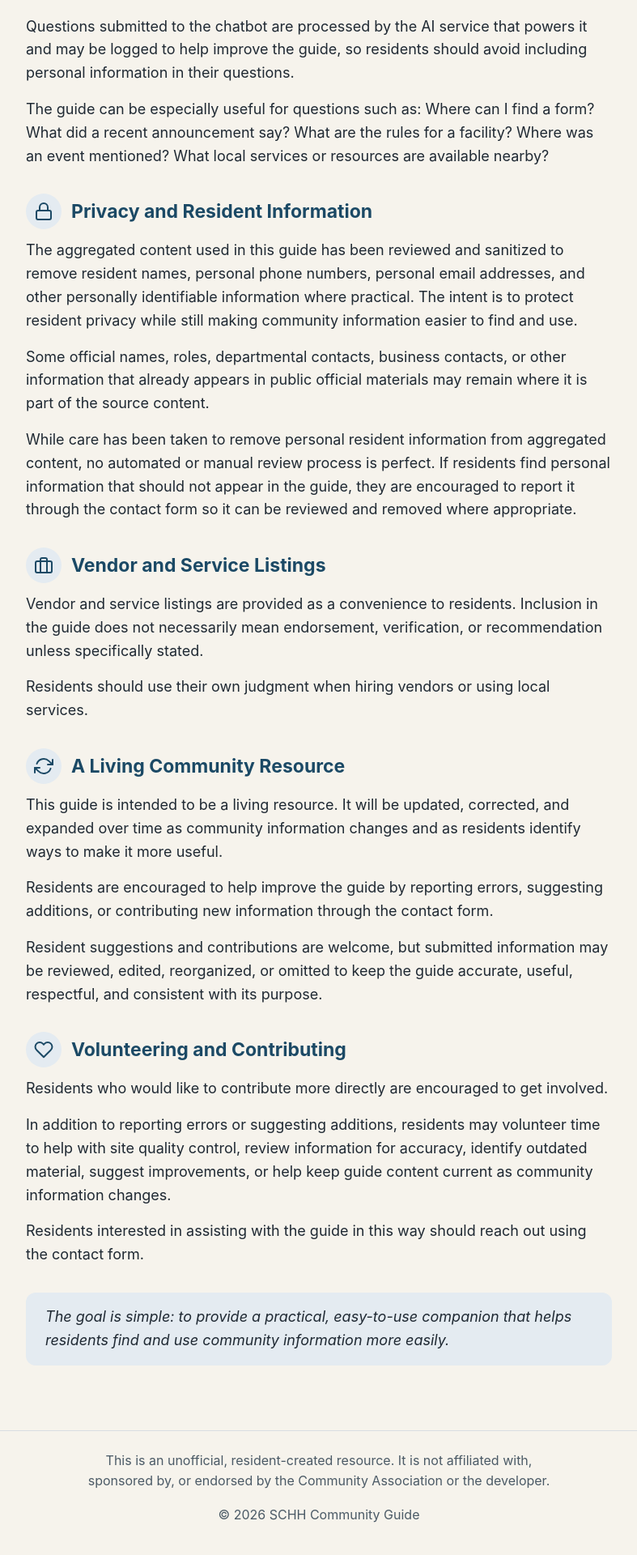
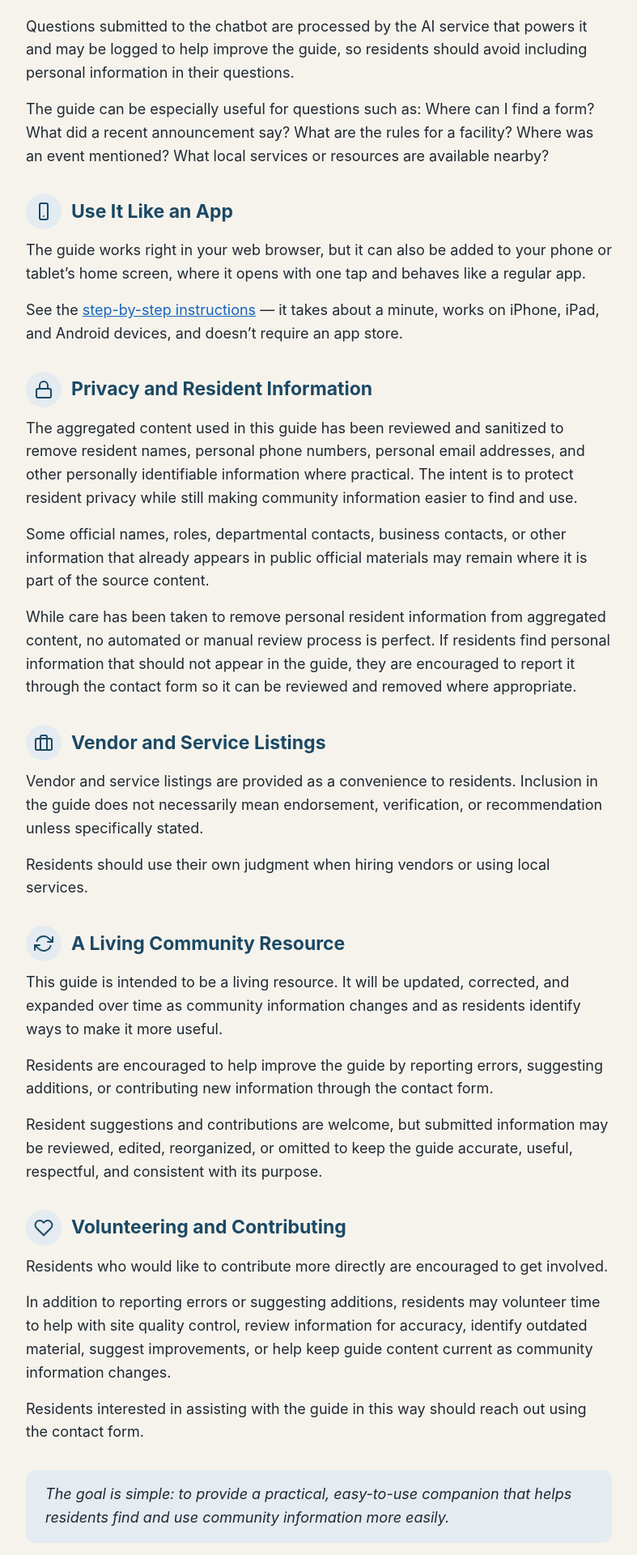
Before and after one commit to rsnyder/schh-info, a Jekyll site: the page built from about/index.html, in a window 1280 px wide. Shown: the part 2083-4003 px from the top of the page at 81% size, without its empty margins (246-1033 px from the left). Built offline with Jekyll 4.4.1, drawn with Linux system fonts in a browser that asks for light colours; some of the changed text lies outside the part shown.

Commit message:
Add senior-friendly install instructions at /install/
Step-by-step 'Put the Guide on Your Phone' page: numbered steps with
inline pictures of the exact buttons (iOS share, Android three-dot
menu), plain language, no jargon. Detects the visitor's device and
shows only the matching instructions with a button to switch;
recognizes when it's already running installed. Linked from every
page footer and a new 'Use It Like an App' About section; precached
for offline.

Co-Authored-By: Claude Fable 5 <noreply@anthropic.com>

```diff
--- a/_data/about.yml
+++ b/_data/about.yml
@@ -51,6 +51,13 @@ sections:
 
       The guide can be especially useful for questions such as: Where can I find a form? What did a recent announcement say? What are the rules for a facility? Where was an event mentioned? What local services or resources are available nearby?
 
+  - icon: smartphone
+    heading: "Use It Like an App"
+    body: |-
+      The guide works right in your web browser, but it can also be added to your phone or tablet's home screen, where it opens with one tap and behaves like a regular app.
+
+      See the [step-by-step instructions](/install/) — it takes about a minute, works on iPhone, iPad, and Android devices, and doesn't require an app store.
+
   - icon: lock
     heading: "Privacy and Resident Information"
     body: |-
--- a/_includes/footer.html
+++ b/_includes/footer.html
@@ -1,4 +1,7 @@
 <footer class="site-footer">
+    {% unless page.slug == "install" %}
+    <p><a href="/install/">How to put this Guide on your phone</a></p>
+    {% endunless %}
     <p class="disclaimer">{{ site.footer.disclaimer }}</p>
     <p>&copy; {{ 'now' | date: "%Y" }} {{ site.title }}</p>
 </footer>
--- a/_includes/icon.html
+++ b/_includes/icon.html
@@ -46,6 +46,14 @@ Lucide-style 24x24 outline glyphs, stroke = currentColor.
   <polyline points="23,4 23,10 17,10"/><polyline points="1,20 1,14 7,14"/><path d="M3.51 9a9 9 0 0 1 14.85-3.36L23 10M1 14l4.64 4.36A9 9 0 0 0 20.49 15"/>
 {%- when "chevron-down" -%}
   <polyline points="6,9 12,15 18,9"/>
+{%- when "smartphone" -%}
+  <rect x="7" y="2" width="10" height="20" rx="2"/><line x1="12" y1="18" x2="12.01" y2="18"/>
+{%- when "share-ios" -%}
+  <path d="M4 12v8a2 2 0 0 0 2 2h12a2 2 0 0 0 2-2v-8"/><polyline points="16,6 12,2 8,6"/><line x1="12" y1="2" x2="12" y2="15"/>
+{%- when "more-vert" -%}
+  <circle cx="12" cy="5" r="1"/><circle cx="12" cy="12" r="1"/><circle cx="12" cy="19" r="1"/>
+{%- when "plus-square" -%}
+  <rect x="3" y="3" width="18" height="18" rx="2"/><line x1="12" y1="8" x2="12" y2="16"/><line x1="8" y1="12" x2="16" y2="12"/>
 {%- when "heart" -%}
   <path d="M20.84 4.61a5.5 5.5 0 0 0-7.78 0L12 5.67l-1.06-1.06a5.5 5.5 0 0 0-7.78 7.78l1.06 1.06L12 21.23l7.78-7.78 1.06-1.06a5.5 5.5 0 0 0 0-7.78z"/>
 {%- else -%}
--- a/css/app.css
+++ b/css/app.css
@@ -262,6 +262,49 @@ img, svg { max-width: 100%; }
 }
 .form-field textarea { line-height: 1.5; }
 
+/* --------------------------------------------------------- install page */
+.install-section { margin-bottom: var(--space-6); }
+.install-section h2 {
+  display: flex; align-items: center; gap: var(--space-2);
+  color: var(--color-primary); font-size: var(--text-xl);
+}
+.install-note { color: var(--color-muted); }
+.install-steps { list-style: none; counter-reset: step; margin: 0; padding: 0; }
+.install-steps li {
+  counter-increment: step;
+  display: flex; align-items: flex-start; gap: var(--space-3);
+  padding: var(--space-3) 0;
+  border-bottom: 1px dashed var(--color-line);
+}
+.install-steps li::before {
+  content: counter(step);
+  flex: none; width: 36px; height: 36px; border-radius: 50%;
+  background: var(--color-primary); color: #fff;
+  font-weight: 700; font-size: var(--text-lg);
+  display: flex; align-items: center; justify-content: center;
+}
+.install-steps p { margin: 0; }
+.install-glyph {
+  display: inline-flex; vertical-align: -4px;
+  padding: 2px 5px;
+  border: 1px solid var(--color-line); border-radius: 6px;
+  background: var(--color-surface); color: var(--color-primary);
+}
+.install-glyph .icon { width: 20px; height: 20px; }
+.install-appicon {
+  width: 24px; height: 24px; vertical-align: -5px; border-radius: 6px;
+}
+.install-installed {
+  background: #E9F4EC;
+  border: 1px solid var(--color-success);
+  border-radius: var(--radius);
+  padding: var(--space-4) var(--space-5);
+  margin-bottom: var(--space-5);
+}
+.install-installed p { margin: 0; }
+.install-switch { margin-bottom: var(--space-6); }
+.install-faq li { margin-bottom: var(--space-2); }
+
 /* ---------------------------------------------------------------- footer */
 .site-footer {
   margin-top: var(--space-6);
--- /dev/null
+++ b/install/index.html
@@ -0,0 +1,140 @@
+---
+layout: app
+slug: install
+title: Put the Guide on Your Phone
+description: "Step-by-step instructions for adding the SCHH Community Guide to your phone's home screen, so it opens like a regular app."
+---
+<div class="container prose">
+    <header class="page-header">
+        <h1>Put the Guide on Your Phone</h1>
+        <p class="subheading">In about a minute, the Guide can sit on your
+           home screen and open with one tap &mdash; just like a regular app.
+           No app store needed, and it&rsquo;s free.</p>
+    </header>
+
+    <div class="install-installed" id="install-done" hidden>
+        <p><strong>Good news &mdash; you&rsquo;re already using the installed
+           app!</strong> You can find it on your home screen any time by
+           looking for the blue &ldquo;SCHH Guide&rdquo; icon.</p>
+    </div>
+
+    <section class="install-section" id="install-iphone">
+        <h2>{% include icon.html name="smartphone" %} On an iPhone or iPad</h2>
+        <p class="install-note">Use the <strong>Safari</strong> browser
+           (the compass icon) for these steps.</p>
+        <ol class="install-steps">
+            <li>
+                <p>Open <strong>schh.info</strong> in Safari &mdash; you may
+                   already be there right now.</p>
+            </li>
+            <li>
+                <p>Tap the <strong>Share</strong> button. It looks like a
+                   little box with an arrow pointing up
+                   <span class="install-glyph">{% include icon.html name="share-ios" %}</span>
+                   and sits at the bottom of the screen (top right on an iPad).</p>
+            </li>
+            <li>
+                <p>A menu will slide up. Scroll down the menu until you see
+                   <strong>&ldquo;Add to Home Screen&rdquo;</strong>
+                   <span class="install-glyph">{% include icon.html name="plus-square" %}</span>
+                   and tap it.</p>
+            </li>
+            <li>
+                <p>Tap the blue <strong>Add</strong> in the top-right corner.</p>
+            </li>
+            <li>
+                <p>That&rsquo;s it! Look on your home screen for the blue
+                   <strong>SCHH Guide</strong> icon
+                   <img src="/img/icon-32.png" alt="" class="install-appicon">
+                   and tap it whenever you have a question.</p>
+            </li>
+        </ol>
+    </section>
+
+    <section class="install-section" id="install-android">
+        <h2>{% include icon.html name="smartphone" %} On an Android phone or tablet</h2>
+        <p class="install-note">Use the <strong>Chrome</strong> browser
+           (the red, yellow, green and blue circle) for these steps.</p>
+        <ol class="install-steps">
+            <li>
+                <p>Open <strong>schh.info</strong> in Chrome &mdash; you may
+                   already be there right now.</p>
+            </li>
+            <li>
+                <p>Tap the <strong>menu</strong> button. It looks like three
+                   dots stacked on top of each other
+                   <span class="install-glyph">{% include icon.html name="more-vert" %}</span>
+                   and sits in the top-right corner.</p>
+            </li>
+            <li>
+                <p>In the menu, tap <strong>&ldquo;Add to Home
+                   screen&rdquo;</strong> (on some phones it says
+                   <strong>&ldquo;Install app&rdquo;</strong>).</p>
+            </li>
+            <li>
+                <p>Tap <strong>Install</strong> (or <strong>Add</strong>) to
+                   confirm.</p>
+            </li>
+            <li>
+                <p>That&rsquo;s it! Look on your home screen for the blue
+                   <strong>SCHH Guide</strong> icon
+                   <img src="/img/icon-32.png" alt="" class="install-appicon">
+                   and tap it whenever you have a question.</p>
+            </li>
+        </ol>
+    </section>
+
+    <button type="button" class="btn install-switch" id="install-switch" hidden></button>
+
+    <section class="install-section install-faq">
+        <h2>Good to know</h2>
+        <ul>
+            <li>The first time you open the Guide from your home screen, it
+                may ask you to sign in with your email again. That only
+                happens once.</li>
+            <li>The icon doesn&rsquo;t take up storage space like a regular
+                app, and there&rsquo;s nothing to update &mdash; you always
+                get the newest version automatically.</li>
+            <li>Changed your mind? Press and hold the icon and choose
+                <strong>Remove</strong> / <strong>Delete</strong>, just like
+                any other app. The website keeps working either way.</li>
+            <li>Stuck? <a href="/contact/">Send us a message</a> and
+                we&rsquo;ll walk you through it.</li>
+        </ul>
+    </section>
+</div>
+
+<script>
+(function () {
+    /* Show only the instructions for the visitor's own device, with a
+       button to see the other kind. Without JavaScript, both sections
+       simply remain visible. */
+    var ua = navigator.userAgent;
+    var isIOS = /iPhone|iPad|iPod/.test(ua)
+        || (navigator.platform === "MacIntel" && navigator.maxTouchPoints > 1);
+    var isAndroid = /Android/.test(ua);
+    var iphone = document.getElementById("install-iphone");
+    var android = document.getElementById("install-android");
+    var swap = document.getElementById("install-switch");
+
+    if (matchMedia("(display-mode: standalone)").matches || navigator.standalone) {
+        document.getElementById("install-done").hidden = false;
+    }
+    if (!isIOS && !isAndroid) return;   /* desktop: show both */
+
+    var shown = isIOS ? iphone : android;
+    var hidden = isIOS ? android : iphone;
+    hidden.hidden = true;
+    swap.hidden = false;
+    swap.textContent = isIOS
+        ? "See Android instructions instead"
+        : "See iPhone and iPad instructions instead";
+    swap.addEventListener("click", function () {
+        var h = hidden; hidden = shown; shown = h;
+        shown.hidden = false; hidden.hidden = true;
+        swap.textContent = (shown === iphone)
+            ? "See Android instructions instead"
+            : "See iPhone and iPad instructions instead";
+    });
+})();
+</script>
--- a/sw.js
+++ b/sw.js
@@ -17,6 +17,7 @@ const PRECACHE = [
   "/topics/",
   "/about/",
   "/contact/",
+  "/install/",
   "/offline/",
   "/css/app.css?v=" + VERSION,
   "/css/guide-chat.css?v=" + VERSION,
```
